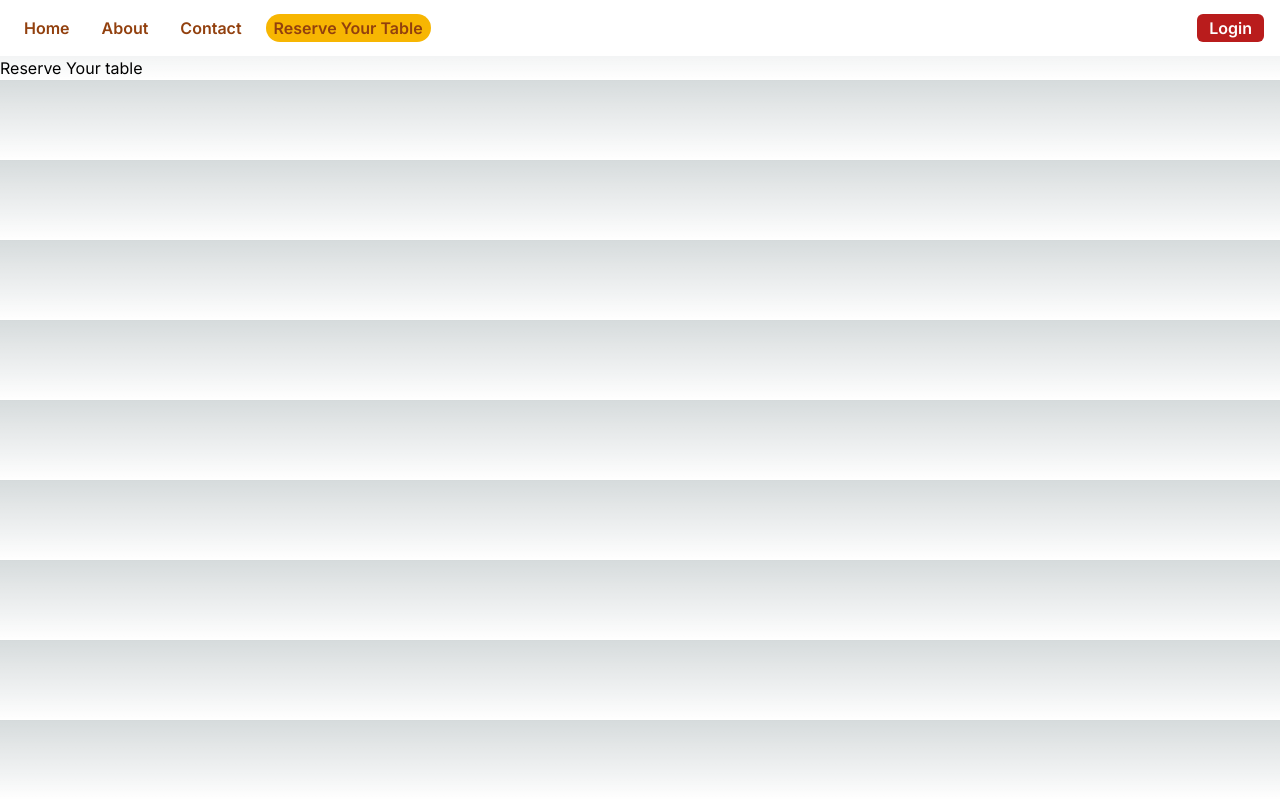
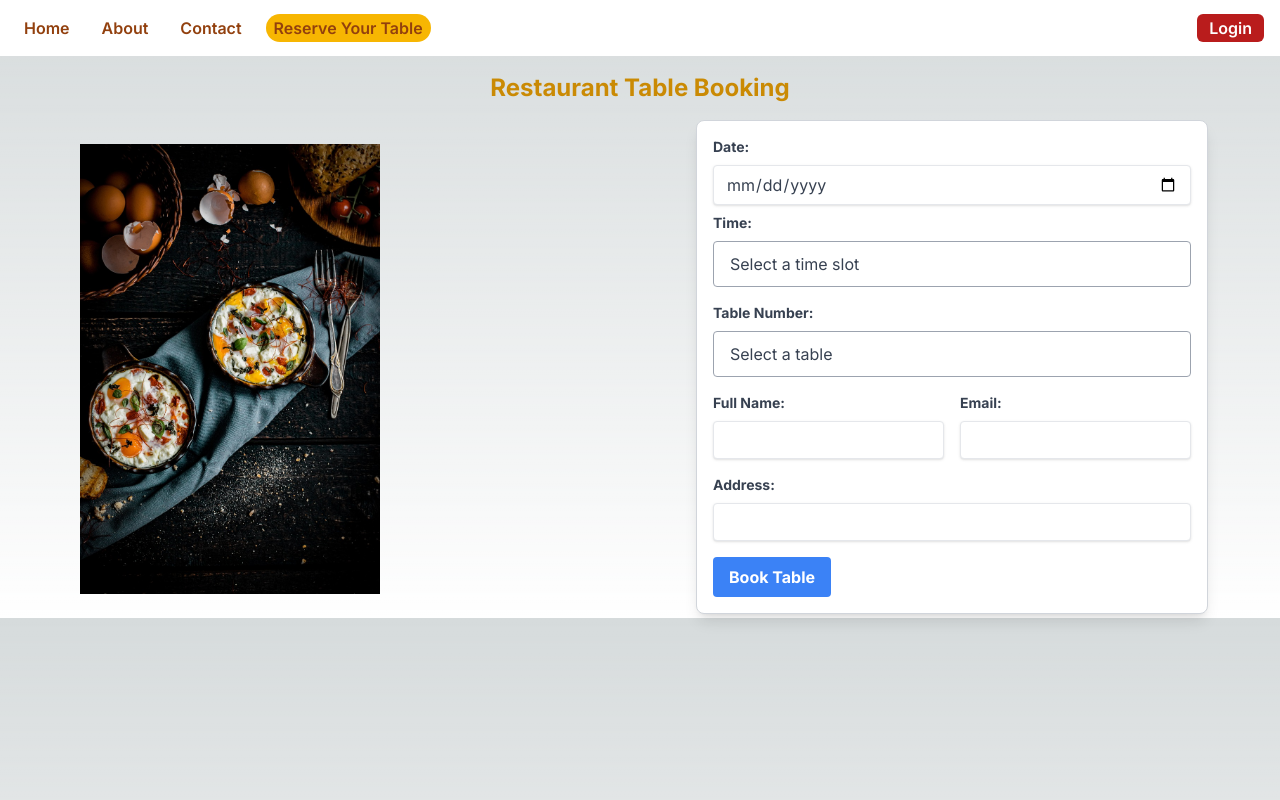
Before and after one commit to Debankushg/Next_14, a Next.js app: page /table in a window 1280 px wide. Built offline with nearby package versions, Linux system fonts and the light colour scheme.

Commit message:
Made a restaurant booking app

```diff
--- a/app/productDetails/page.js
+++ /dev/null
@@ -1,11 +0,0 @@
-import React from 'react'
-
-const ProductDetails = () => {
-  return (
-    <div>
-
-    </div>
-  )
-}
-
-export default ProductDetails
--- a/app/table/page.js
+++ b/app/table/page.js
@@ -1,11 +1,154 @@
-import React from 'react'
+"use client"
+import Image from 'next/image';
+import { useState } from 'react';
+import Barbieque from "../../public/images/Restaurant 1.jpg"
 
-const page = () => {
+export default function Home() {
+  const [formData, setFormData] = useState({
+    date: '',
+    time: '',
+    table: '',
+    name: '',
+    email: '',
+    address:''
+  });
+
+  const [reservations, setReservations] = useState({});
+
+  const handleInputChange = (e) => {
+    const { name, value } = e.target;
+    setFormData(prevState => ({
+      ...prevState,
+      [name]: value
+    }));
+  };
+
+  const handleSubmit = (e) => {
+    e.preventDefault();
+    const reservationKey = `${formData.date}-${formData.time}-${formData.table}`;
+
+    if (reservations[reservationKey]) {
+      alert('This table is already booked for the selected slot.');
+      return;
+    }
+
+    setReservations(prev => ({
+      ...prev,
+      [reservationKey]: true
+    }));
+    console.log('Reservation successful:', formData);
+    alert('Booking successful!');
+    setFormData({ date: '', time: '', table: '', name: '', email: '' }); // Reset form
+  };
+
+  const createTimesOptions = () => {
+    const slots = [];
+    for (let hour = 12; hour < 22; hour += 2) { // from 12 PM to 10 PM every 2 hours
+      const time = `${hour}:00 - ${hour + 2}:00`;
+      slots.push(<option key={time} value={time}>{time}</option>);
+    }
+    return slots;
+  };
+
   return (
-    <div>
-      Reserve Your table
+    <div >
+      <h2 className="text-2xl font-bold text-center m-4 text-yellow-600">Restaurant Table Booking</h2>
+      <div className='flex justify-between mx-14'>
+        <div className='p-6'>
+
+          <Image src={Barbieque} alt='food Image' height={100} width={300} />
+        </div>
+
+        <form onSubmit={handleSubmit} className="max-w-lg mx-4 h-[50%] bg-white p-4 border border-gray-300 rounded-lg shadow-lg">
+          <div className="mb-2">
+            <label htmlFor="date" className="block text-gray-700 text-sm font-bold mb-2">Date:</label>
+            <input
+              type="date"
+              id="date"
+              name="date"
+              className="shadow appearance-none border rounded w-full py-2 px-3 text-gray-700 leading-tight focus:outline-none focus:shadow-outline cursor-pointer"
+              value={formData.date}
+              onChange={handleInputChange}
+              required
+              min={new Date().toISOString().split('T')[0]}
+            />
+          </div>
+          <div className="mb-4">
+            <label htmlFor="time" className="block text-gray-700 text-sm font-bold mb-2">Time:</label>
+            <select
+              id="time"
+              name="time"
+              className="block appearance-none w-full bg-white border border-gray-400 text-gray-700 py-3 px-4 pr-8 rounded leading-tight focus:outline-none focus:bg-white focus:border-gray-500 cursor-pointer"
+              value={formData.time}
+              onChange={handleInputChange}
+              required
+            >
+              <option value="">Select a time slot</option>
+              {createTimesOptions()}
+            </select>
+          </div>
+          <div className="mb-4">
+            <label htmlFor="table" className="block text-gray-700 text-sm font-bold mb-2">Table Number:</label>
+            <select
+              id="table"
+              name="table"
+              className="block appearance-none w-full bg-white border border-gray-400 text-gray-700 py-3 px-4 pr-8 rounded leading-tight focus:outline-none focus:bg-white focus:border-gray-500 cursor-pointer"
+              value={formData.table}
+              onChange={handleInputChange}
+              required
+            >
+              <option value="">Select a table</option>
+              {Array.from({ length: 6 }, (_, i) => (
+                <option key={i + 1} value={i + 1}>Table {i + 1}</option>
+              ))}
+            </select>
+          </div>
+          <div className='flex'>
+
+            <div className="mr-4">
+              <label htmlFor="name" className="block text-gray-700 text-sm font-bold mb-2">Full Name:</label>
+              <input
+                type="text"
+                id="name"
+                name="name"
+                className="shadow appearance-none border rounded w-full py-2 px-3 text-gray-700 leading-tight focus:outline-none focus:shadow-outline"
+                value={formData.name}
+                onChange={handleInputChange}
+                required
+              />
+            </div>
+            <div className="mb-4">
+              <label htmlFor="email" className="block text-gray-700 text-sm font-bold mb-2">Email:</label>
+              <input
+                type="email"
+                id="email"
+                name="email"
+                className="shadow appearance-none border rounded w-full py-2 px-3 text-gray-700 leading-tight focus:outline-none focus:shadow-outline"
+                value={formData.email}
+                onChange={handleInputChange}
+                required
+              />
+            </div>
+          </div>
+            <div className="mb-4">
+              <label htmlFor="email" className="block text-gray-700 text-sm font-bold mb-2">Address:</label>
+              <input
+                type="text"
+                id="address"
+                name="address"
+                className="shadow appearance-none border rounded w-full py-2 px-3 text-gray-700 leading-tight focus:outline-none focus:shadow-outline"
+                value={formData.address}
+                onChange={handleInputChange}
+                required
+              />
+            </div>
+          <div className="flex items-center justify-between">
+            <button className="bg-blue-500 hover:bg-blue-700 text-white font-bold py-2 px-4 rounded focus:outline-none focus:shadow-outline" type="submit">
+              Book Table
+            </button>
+          </div>
+        </form>
+      </div>
     </div>
-  )
+  );
 }
-
-export default page
--- a/next.config.mjs
+++ b/next.config.mjs
@@ -1,4 +1,20 @@
-/** @type {import('next').NextConfig} */
-const nextConfig = {};
+// next.config.js
 
-export default nextConfig;
+const nextConfig = {
+    async redirects() {
+      return [
+        // {
+        //   source: '/about',
+        //   destination: '/',
+        //   permanent: true,
+        // },
+        // {
+        //   source: '/',
+        //   destination: '/login',
+        //   permanent: true,
+        // },
+      ];
+    },
+  };
+
+  export default nextConfig;
```
Also changed, not shown: .eslintrc.json, public/images/Restaurant 1.jpg (added), public/images/barbique.jpg (added).
